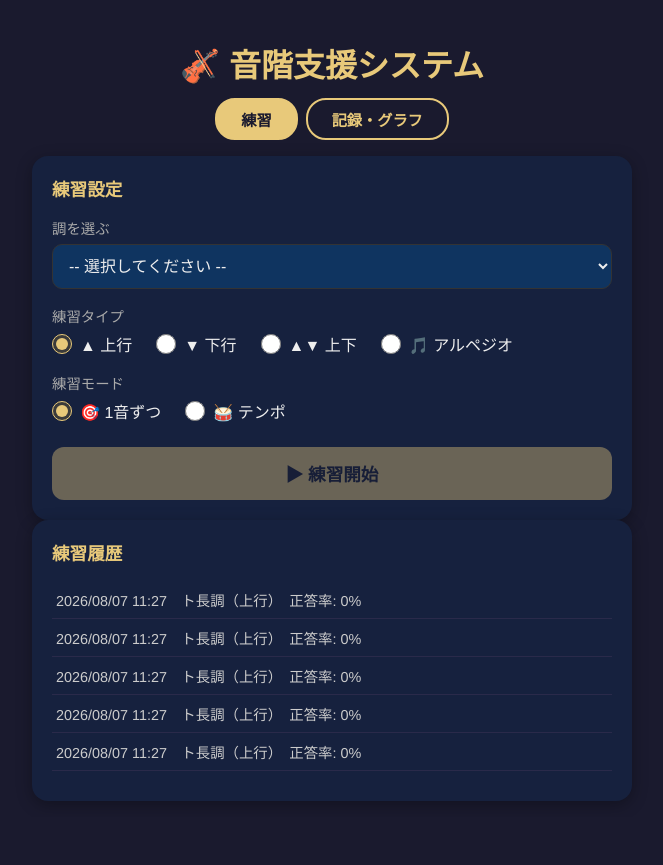
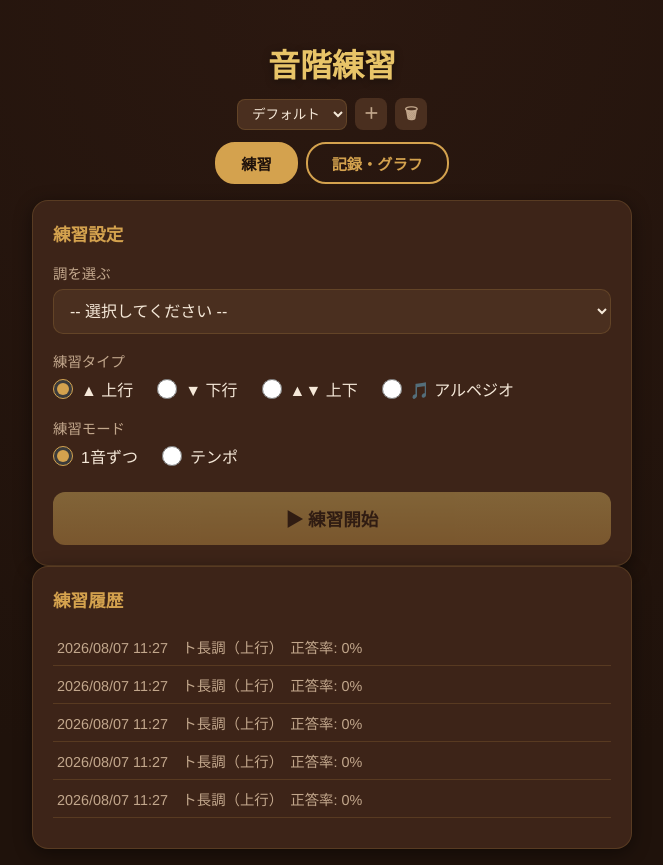
Before and after one commit to Ota5237/violin-practice-system, a Flask app: page / in a window 1280 px wide. Shown: the whole page, without its empty margins (308-971 px from the left). Before the commit the page ends 801 px from the top, so only its background shows below. Run offline with Flask 3, Linux system fonts and the light colour scheme; data comes from the database, SQL or seed files in the repository; both versions use the stored data as it was after the commit.

Commit message:
change program

```diff
--- a/app.py
+++ b/app.py
@@ -5,10 +5,19 @@ from datetime import datetime
 
 app = Flask(__name__)
 DB_PATH = os.path.join(os.path.dirname(__file__), 'database', 'history.db')
+DEFAULT_PROFILE_NAME = 'デフォルト'
 
 # ===== DB初期化 =====
 def init_db():
     with sqlite3.connect(DB_PATH) as conn:
+        conn.execute('''
+            CREATE TABLE IF NOT EXISTS profiles (
+                id         INTEGER PRIMARY KEY AUTOINCREMENT,
+                name       TEXT    NOT NULL UNIQUE,
+                created_at TEXT    NOT NULL
+            )
+        ''')
+
         conn.execute('''
             CREATE TABLE IF NOT EXISTS history (
                 id            INTEGER PRIMARY KEY AUTOINCREMENT,
@@ -23,7 +32,7 @@ def init_db():
             )
         ''')
 
-        # 旧スキーマ（mode/bpm等の列がない）のDBを移行
+        # 旧スキーマ（mode/bpm/profile_id等の列がない）のDBを移行
         existing_cols = {row[1] for row in conn.execute('PRAGMA table_info(history)')}
         migrations = {
             'mode':          "ALTER TABLE history ADD COLUMN mode TEXT NOT NULL DEFAULT 'step'",
@@ -31,10 +40,18 @@ def init_db():
             'notes_correct': "ALTER TABLE history ADD COLUMN notes_correct INTEGER NOT NULL DEFAULT 0",
             'notes_total':   "ALTER TABLE history ADD COLUMN notes_total INTEGER NOT NULL DEFAULT 0",
             'accuracy':      "ALTER TABLE history ADD COLUMN accuracy REAL NOT NULL DEFAULT 0.0",
+            'profile_id':    "ALTER TABLE history ADD COLUMN profile_id INTEGER NOT NULL DEFAULT 1",
         }
         for col, ddl in migrations.items():
             if col not in existing_cols:
                 conn.execute(ddl)
+
+        # プロフィールが1件もなければ、デフォルトプロフィール（id=1）を作成
+        if conn.execute('SELECT COUNT(*) FROM profiles').fetchone()[0] == 0:
+            conn.execute(
+                'INSERT INTO profiles (name, created_at) VALUES (?, ?)',
+                (DEFAULT_PROFILE_NAME, datetime.now().strftime('%Y/%m/%d %H:%M'))
+            )
 
         conn.commit()
 
@@ -43,13 +60,58 @@ def init_db():
 def home():
     return render_template('index.html')
 
+# ===== プロフィール一覧 =====
+@app.route('/api/profiles', methods=['GET'])
+def get_profiles():
+    with sqlite3.connect(DB_PATH) as conn:
+        conn.row_factory = sqlite3.Row
+        rows = conn.execute('SELECT * FROM profiles ORDER BY id').fetchall()
+    return jsonify([dict(row) for row in rows])
+
+# ===== プロフィール作成 =====
+@app.route('/api/profiles', methods=['POST'])
+def create_profile():
+    name = (request.get_json() or {}).get('name', '').strip()
+    if not name:
+        return jsonify({'error': '名前を入力してください'}), 400
+
+    created_at = datetime.now().strftime('%Y/%m/%d %H:%M')
+    try:
+        with sqlite3.connect(DB_PATH) as conn:
+            cur = conn.execute(
+                'INSERT INTO profiles (name, created_at) VALUES (?, ?)',
+                (name, created_at)
+            )
+            conn.commit()
+            profile_id = cur.lastrowid
+    except sqlite3.IntegrityError:
+        return jsonify({'error': 'その名前は既に使われています'}), 409
+
+    return jsonify({'id': profile_id, 'name': name, 'created_at': created_at}), 201
+
+# ===== プロフィール削除 =====
+@app.route('/api/profiles/<int:profile_id>', methods=['DELETE'])
+def delete_profile(profile_id):
+    with sqlite3.connect(DB_PATH) as conn:
+        count = conn.execute('SELECT COUNT(*) FROM profiles').fetchone()[0]
+        if count <= 1:
+            return jsonify({'error': '最後のプロフィールは削除できません'}), 400
+
+        conn.execute('DELETE FROM history WHERE profile_id = ?', (profile_id,))
+        conn.execute('DELETE FROM profiles WHERE id = ?', (profile_id,))
+        conn.commit()
+
+    return jsonify({'message': 'deleted'}), 200
+
 # ===== 履歴を取得 =====
 @app.route('/api/history', methods=['GET'])
 def get_history():
+    profile_id = request.args.get('profile_id', type=int, default=1)
     with sqlite3.connect(DB_PATH) as conn:
         conn.row_factory = sqlite3.Row
         rows = conn.execute(
-            'SELECT * FROM history ORDER BY id DESC LIMIT 100'
+            'SELECT * FROM history WHERE profile_id = ? ORDER BY id DESC LIMIT 100',
+            (profile_id,)
         ).fetchall()
     return jsonify([dict(row) for row in rows])
 
@@ -57,6 +119,7 @@ def get_history():
 @app.route('/api/history', methods=['POST'])
 def save_history():
     data         = request.get_json()
+    profile_id   = data.get('profile_id', 1)
     scale        = data.get('scale')
     direction    = data.get('direction')
     mode         = data.get('mode', 'step')
@@ -69,9 +132,9 @@ def save_history():
     with sqlite3.connect(DB_PATH) as conn:
         conn.execute('''
             INSERT INTO history
-              (scale, direction, mode, bpm, notes_correct, notes_total, accuracy, practiced_at)
-            VALUES (?, ?, ?, ?, ?, ?, ?, ?)
-        ''', (scale, direction, mode, bpm, notes_correct, notes_total, accuracy, practiced_at))
+              (profile_id, scale, direction, mode, bpm, notes_correct, notes_total, accuracy, practiced_at)
+            VALUES (?, ?, ?, ?, ?, ?, ?, ?, ?)
+        ''', (profile_id, scale, direction, mode, bpm, notes_correct, notes_total, accuracy, practiced_at))
         conn.commit()
 
     return jsonify({
@@ -81,17 +144,22 @@ def save_history():
         'time': practiced_at
     }), 201
 
-# ===== 履歴を全件削除 =====
+# ===== 履歴を全件削除（プロフィール単位） =====
 @app.route('/api/history', methods=['DELETE'])
 def clear_history():
+    profile_id = request.args.get('profile_id', type=int)
+    if profile_id is None:
+        return jsonify({'error': 'profile_id is required'}), 400
+
     with sqlite3.connect(DB_PATH) as conn:
-        conn.execute('DELETE FROM history')
+        conn.execute('DELETE FROM history WHERE profile_id = ?', (profile_id,))
         conn.commit()
     return jsonify({'message': 'deleted'}), 200
 
 # ===== グラフ用統計データ =====
 @app.route('/api/stats', methods=['GET'])
 def get_stats():
+    profile_id = request.args.get('profile_id', type=int, default=1)
     with sqlite3.connect(DB_PATH) as conn:
         conn.row_factory = sqlite3.Row
 
@@ -102,10 +170,11 @@ def get_stats():
                 COUNT(*) as count,
                 ROUND(AVG(accuracy), 1) as avg_accuracy
             FROM history
+            WHERE profile_id = ?
             GROUP BY date
             ORDER BY date DESC
             LIMIT 30
-        ''').fetchall()
+        ''', (profile_id,)).fetchall()
 
         # 調ごとの平均正答率
         by_scale = conn.execute('''
@@ -114,9 +183,10 @@ def get_stats():
                 COUNT(*) as count,
                 ROUND(AVG(accuracy), 1) as avg_accuracy
             FROM history
+            WHERE profile_id = ?
             GROUP BY scale
             ORDER BY avg_accuracy DESC
-        ''').fetchall()
+        ''', (profile_id,)).fetchall()
 
     return jsonify({
         'daily': [dict(r) for r in daily],
--- a/static/js/app.js
+++ b/static/js/app.js
@@ -1,11 +1,13 @@
 const detector = new PitchDetector();
-let scalesData    = {};
-let practiceNotes = [];
-let currentIndex  = 0;
-let isPracticing  = false;
+let scalesData      = {};
+let practiceNotes   = [];
+let currentIndex    = 0;
+let isPracticing    = false;
+let currentProfileId = null;
 
 // テンポモード用
 let tempoInterval  = null;
+let countTimer     = null;
 let notesCorrect   = 0;
 let detectedFreqNow = null;
 
@@ -102,13 +104,14 @@ function startTempoMode() {
   });
 
   // カウントダウン
-  const countTimer = setInterval(() => {
+  countTimer = setInterval(() => {
     if (countdown > 0) {
       countdownEl.textContent = countdown;
       playClick(true); // 強拍
       countdown--;
     } else {
       clearInterval(countTimer);
+      countTimer = null;
       countdownEl.style.display = 'none';
       isPracticing = true;
       showCurrentNote();
@@ -229,7 +232,8 @@ async function completePractice() {
 
   const entry = await saveHistory({
     scale: scaleKey, direction: dirLabel, mode,
-    bpm, notes_correct: notesCorrect, notes_total: practiceNotes.length
+    bpm, notes_correct: notesCorrect, notes_total: practiceNotes.length,
+    profile_id: currentProfileId
   });
   addHistoryItem(entry);
 
@@ -251,6 +255,7 @@ function stopPractice() {
   detector.stop();
   isPracticing = false;
   if (tempoInterval) { clearInterval(tempoInterval); tempoInterval = null; }
+  if (countTimer)    { clearInterval(countTimer);    countTimer = null; }
   document.getElementById('setupCard').style.display    = 'block';
   document.getElementById('practiceCard').style.display = 'none';
   document.getElementById('completeCard').style.display = 'none';
@@ -268,9 +273,12 @@ function addHistoryItem(entry) {
 }
 
 async function renderHistory() {
-  const history = await getHistory();
+  const history = await getHistory(currentProfileId);
   const list = document.getElementById('historyList');
-  if (history.length === 0) return;
+  if (history.length === 0) {
+    list.innerHTML = '<li class="history-empty">まだ履歴がありません</li>';
+    return;
+  }
   list.innerHTML = history.map(e => {
     const acc = e.mode === 'tempo' ? `　正答率: ${e.accuracy}%` : '';
     return `<li>${e.practiced_at}　${e.scale}（${e.direction}）${acc}</li>`;
@@ -283,7 +291,7 @@ async function renderHistory() {
 const charts = { accuracy: null, daily: null, scale: null };
 
 async function renderStats() {
-  const data   = await getStats();
+  const data   = await getStats(currentProfileId);
   const daily  = [...data.daily].reverse();
   const scales = data.by_scale;
 
@@ -300,8 +308,8 @@ async function renderStats() {
       datasets: [{
         label: '平均正答率 (%)',
         data: daily.map(d => d.avg_accuracy),
-        borderColor: '#e8c97a',
-        backgroundColor: 'rgba(232,201,122,0.15)',
+        borderColor: '#e8c468',
+        backgroundColor: 'rgba(232,196,104,0.15)',
         tension: 0.3, fill: true
       }]
     },
@@ -317,11 +325,11 @@ async function renderStats() {
       datasets: [{
         label: '練習回数',
         data: daily.map(d => d.count),
-        backgroundColor: 'rgba(46,204,113,0.7)',
+        backgroundColor: 'rgba(127,166,104,0.75)',
         borderRadius: 6
       }]
     },
-    options: chartOptions('回数')
+    options: chartOptions('回数', undefined, undefined, true)
   });
 
   // 調ごとの正答率
@@ -333,7 +341,7 @@ async function renderStats() {
       datasets: [{
         label: '平均正答率 (%)',
         data: scales.map(s => s.avg_accuracy),
-        backgroundColor: 'rgba(52,152,219,0.7)',
+        backgroundColor: 'rgba(179,80,90,0.75)',
         borderRadius: 6
       }]
     },
@@ -341,15 +349,16 @@ async function renderStats() {
   });
 }
 
-function chartOptions(yLabel, min, max) {
+function chartOptions(yLabel, min, max, integer = false) {
   return {
     responsive: true,
-    plugins: { legend: { labels: { color: '#eee' } } },
+    plugins: { legend: { labels: { color: '#f5e8d8' } } },
     scales: {
-      x: { ticks: { color: '#aaa' }, grid: { color: '#2a2a4a' } },
+      x: { ticks: { color: '#c2a78c' }, grid: { color: 'rgba(212,162,78,0.12)' } },
       y: {
-        ticks: { color: '#aaa' }, grid: { color: '#2a2a4a' },
-        title: { display: true, text: yLabel, color: '#aaa' },
+        ticks: { color: '#c2a78c', precision: integer ? 0 : undefined },
+        grid: { color: 'rgba(212,162,78,0.12)' },
+        title: { display: true, text: yLabel, color: '#c2a78c' },
         min, max
       }
     }
@@ -405,7 +414,7 @@ document.getElementById('retryBtn').addEventListener('click', () => {
 
 async function clearAllHistory() {
   if (!confirm('履歴を全件削除しますか？')) return;
-  await clearHistory();
+  await clearHistory(currentProfileId);
   document.getElementById('historyList').innerHTML =
     '<li class="history-empty">まだ履歴がありません</li>';
   if (statsLoaded) renderStats();
@@ -414,7 +423,71 @@ async function clearAllHistory() {
 document.getElementById('clearStatsBtn').addEventListener('click', clearAllHistory);
 
 // ===========================
+// プロフィール管理
+// ===========================
+const PROFILE_STORAGE_KEY = 'violinapp_profile_id';
+
+function renderProfileSelect(profiles) {
+  const select = document.getElementById('profileSelect');
+  select.innerHTML = profiles.map(p =>
+    `<option value="${p.id}" ${p.id === currentProfileId ? 'selected' : ''}>${p.name}</option>`
+  ).join('');
+}
+
+async function initProfiles() {
+  const profiles = await getProfiles();
+  const saved = parseInt(localStorage.getItem(PROFILE_STORAGE_KEY), 10);
+  const match = profiles.find(p => p.id === saved);
+  currentProfileId = match ? match.id : profiles[0].id;
+  renderProfileSelect(profiles);
+  await renderHistory();
+}
+
+document.getElementById('profileSelect').addEventListener('change', async (e) => {
+  currentProfileId = parseInt(e.target.value, 10);
+  localStorage.setItem(PROFILE_STORAGE_KEY, currentProfileId);
+  await renderHistory();
+  if (statsLoaded) await renderStats();
+});
+
+document.getElementById('addProfileBtn').addEventListener('click', async () => {
+  const name = prompt('新しいプロフィール名を入力してください');
+  if (!name || !name.trim()) return;
+  try {
+    const profile = await createProfile(name.trim());
+    currentProfileId = profile.id;
+    localStorage.setItem(PROFILE_STORAGE_KEY, currentProfileId);
+    renderProfileSelect(await getProfiles());
+    await renderHistory();
+    if (statsLoaded) await renderStats();
+  } catch (err) {
+    alert(err.message);
+  }
+});
+
+document.getElementById('deleteProfileBtn').addEventListener('click', async () => {
+  const profiles = await getProfiles();
+  if (profiles.length <= 1) {
+    alert('最後のプロフィールは削除できません');
+    return;
+  }
+  const current = profiles.find(p => p.id === currentProfileId);
+  if (!confirm(`プロフィール「${current?.name}」と、その練習履歴を削除しますか？`)) return;
+  try {
+    await deleteProfile(currentProfileId);
+    const remaining = await getProfiles();
+    currentProfileId = remaining[0].id;
+    localStorage.setItem(PROFILE_STORAGE_KEY, currentProfileId);
+    renderProfileSelect(remaining);
+    await renderHistory();
+    if (statsLoaded) await renderStats();
+  } catch (err) {
+    alert(err.message);
+  }
+});
+
+// ===========================
 // 初期化
 // ===========================
 loadScales();
-renderHistory();
+initProfiles();
--- a/static/js/storage.js
+++ b/static/js/storage.js
@@ -1,5 +1,28 @@
-async function getHistory() {
-  const res = await fetch('/api/history');
+async function getProfiles() {
+  const res = await fetch('/api/profiles');
+  return await res.json();
+}
+
+async function createProfile(name) {
+  const res = await fetch('/api/profiles', {
+    method: 'POST',
+    headers: { 'Content-Type': 'application/json' },
+    body: JSON.stringify({ name })
+  });
+  const data = await res.json();
+  if (!res.ok) throw new Error(data.error || 'プロフィールの作成に失敗しました');
+  return data;
+}
+
+async function deleteProfile(profileId) {
+  const res = await fetch(`/api/profiles/${profileId}`, { method: 'DELETE' });
+  const data = await res.json();
+  if (!res.ok) throw new Error(data.error || 'プロフィールの削除に失敗しました');
+  return data;
+}
+
+async function getHistory(profileId) {
+  const res = await fetch(`/api/history?profile_id=${profileId}`);
   return await res.json();
 }
 
@@ -12,11 +35,11 @@ async function saveHistory(data) {
   return await res.json();
 }
 
-async function clearHistory() {
-  await fetch('/api/history', { method: 'DELETE' });
+async function clearHistory(profileId) {
+  await fetch(`/api/history?profile_id=${profileId}`, { method: 'DELETE' });
 }
 
-async function getStats() {
-  const res = await fetch('/api/stats');
+async function getStats(profileId) {
+  const res = await fetch(`/api/stats?profile_id=${profileId}`);
   return await res.json();
 }
--- a/static/style.css
+++ b/static/style.css
@@ -1,16 +1,73 @@
+:root {
+  /* ヴァイオリンの木目・ニス・弦をイメージした配色 */
+  --bg-deep:        #1f120b;   /* 深いウォルナット */
+  --bg-body:        #2b1810;   /* ボディ背景（濃い木目） */
+  --bg-card:        #3d2418;   /* マホガニー（カード） */
+  --bg-input:       #4a2f1f;   /* 表板より少し明るい木 */
+  --border-soft:    rgba(212, 162, 78, 0.18);
+
+  --gold:           #d4a24e;   /* ニスのゴールド */
+  --gold-bright:    #e8c468;   /* 明るいゴールド（ハイライト） */
+  --burgundy:       #8b3a42;   /* 深紅（f字孔・裏板の赤み） */
+  --burgundy-bright:#b3505a;
+
+  --text-primary:   #f5e8d8;   /* アイボリー */
+  --text-secondary: #c2a78c;   /* くすんだタン */
+  --text-muted:     #8a7160;   /* 暗めのタン */
+
+  --success:        #7fa668;   /* 松葉のグリーン */
+  --warning:        #d68910;   /* アンバー */
+  --danger:         #b3505a;   /* 深紅寄りの赤 */
+}
+
 * { box-sizing: border-box; margin: 0; padding: 0; }
 
 body {
   font-family: 'Helvetica Neue', Arial, 'Hiragino Kaku Gothic ProN', sans-serif;
-  background: #1a1a2e;
-  color: #eee;
+  background: radial-gradient(circle at top, var(--bg-body), var(--bg-deep) 75%);
+  color: var(--text-primary);
   min-height: 100vh;
   padding: 16px;
 }
 
 header { text-align: center; padding: 24px 0 16px; }
-header h1 { font-size: 2rem; color: #e8c97a; }
-header .subtitle { font-size: 0.9rem; color: #aaa; margin-top: 4px; }
+header h1 {
+  font-family: Georgia, 'Hiragino Mincho ProN', serif;
+  font-size: 2rem;
+  color: var(--gold-bright);
+  text-shadow: 0 2px 8px rgba(0,0,0,0.4);
+}
+header .subtitle { font-size: 0.9rem; color: var(--text-secondary); margin-top: 4px; }
+
+.profile-bar {
+  display: flex;
+  justify-content: center;
+  align-items: center;
+  gap: 8px;
+  margin-top: 12px;
+}
+.profile-bar select {
+  width: auto;
+  max-width: 200px;
+  padding: 6px 10px;
+  font-size: 0.85rem;
+  border-radius: 8px;
+  border: 1px solid var(--border-soft);
+  background: var(--bg-input);
+  color: var(--text-primary);
+}
+.btn-icon {
+  width: 32px; height: 32px;
+  padding: 0;
+  margin: 0;
+  border-radius: 8px;
+  background: var(--bg-input);
+  color: var(--text-secondary);
+  font-size: 0.95rem;
+  line-height: 1;
+  flex-shrink: 0;
+}
+.btn-icon:hover { color: var(--gold-bright); }
 
 main {
   max-width: 600px;
@@ -21,30 +78,31 @@ main {
 }
 
 .card {
-  background: #16213e;
+  background: var(--bg-card);
+  border: 1px solid var(--border-soft);
   border-radius: 16px;
   padding: 20px;
-  box-shadow: 0 4px 16px rgba(0,0,0,0.3);
+  box-shadow: 0 4px 18px rgba(0,0,0,0.45);
 }
 
-.card h2 { font-size: 1.1rem; color: #e8c97a; margin-bottom: 16px; }
+.card h2 { font-size: 1.1rem; color: var(--gold); margin-bottom: 16px; }
 
 .select-group { margin-bottom: 16px; }
-.select-group > label { display: block; font-size: 0.9rem; color: #aaa; margin-bottom: 6px; }
+.select-group > label { display: block; font-size: 0.9rem; color: var(--text-secondary); margin-bottom: 6px; }
 
 select {
   width: 100%;
   padding: 12px;
   border-radius: 10px;
-  border: 1px solid #333;
-  background: #0f3460;
-  color: #eee;
+  border: 1px solid var(--border-soft);
+  background: var(--bg-input);
+  color: var(--text-primary);
   font-size: 1rem;
 }
 
 .radio-group { display: flex; gap: 24px; }
 .radio-group label { display: flex; align-items: center; gap: 8px; font-size: 1rem; cursor: pointer; }
-.radio-group input[type="radio"] { width: 20px; height: 20px; accent-color: #e8c97a; }
+.radio-group input[type="radio"] { width: 20px; height: 20px; accent-color: var(--gold); }
 
 button {
   font-size: 1.1rem;
@@ -58,9 +116,9 @@ button {
 }
 
 button:disabled { opacity: 0.4; cursor: not-allowed; }
-.btn-primary  { background: #e8c97a; color: #1a1a2e; }
-.btn-secondary{ background: #444;    color: #eee; }
-.btn-danger   { background: #c0392b; color: #fff; margin-top: 12px; }
+.btn-primary  { background: linear-gradient(180deg, var(--gold-bright), var(--gold)); color: var(--bg-deep); }
+.btn-secondary{ background: var(--bg-input); color: var(--text-primary); }
+.btn-danger   { background: var(--burgundy); color: var(--text-primary); margin-top: 12px; }
 .btn-sm       { width: auto; font-size: 0.85rem; padding: 8px 16px; margin: 16px auto 0; display: block; }
 
 .scale-progress {
@@ -74,69 +132,69 @@ button:disabled { opacity: 0.4; cursor: not-allowed; }
 .progress-dot {
   width: 36px; height: 36px;
   border-radius: 50%;
-  background: #333;
+  background: var(--bg-input);
   display: flex; align-items: center; justify-content: center;
-  font-size: 0.75rem; color: #aaa;
+  font-size: 0.75rem; color: var(--text-secondary);
   transition: all 0.3s;
 }
 
-.progress-dot.done    { background: #2ecc71; color: #fff; }
-.progress-dot.current { background: #e8c97a; color: #1a1a2e; font-weight: bold; transform: scale(1.2); }
+.progress-dot.done    { background: var(--success); color: var(--bg-deep); }
+.progress-dot.current { background: var(--gold-bright); color: var(--bg-deep); font-weight: bold; transform: scale(1.2); }
 
-.result-note  { font-size: 5rem; font-weight: bold; color: #e8c97a; text-align: center; }
-.result-label { font-size: 1rem; color: #aaa; text-align: center; margin: 4px 0; }
-.result-freq  { font-size: 0.9rem; color: #666; text-align: center; margin-bottom: 8px; }
+.result-note  { font-size: 5rem; font-weight: bold; color: var(--gold-bright); text-align: center; text-shadow: 0 2px 10px rgba(0,0,0,0.4); }
+.result-label { font-size: 1rem; color: var(--text-secondary); text-align: center; margin: 4px 0; }
+.result-freq  { font-size: 0.9rem; color: var(--text-muted); text-align: center; margin-bottom: 8px; }
 
 .result-status {
   font-size: 1.4rem; font-weight: bold;
   text-align: center; min-height: 2rem; margin-bottom: 8px;
 }
 
-.result-status.correct { color: #2ecc71; }
-.result-status.close   { color: #f39c12; }
-.result-status.wrong   { color: #e74c3c; }
+.result-status.correct { color: var(--success); }
+.result-status.close   { color: var(--warning); }
+.result-status.wrong   { color: var(--danger); }
 
-.fingering-info { font-size: 0.95rem; color: #aaa; text-align: center; margin-bottom: 16px; }
+.fingering-info { font-size: 0.95rem; color: var(--text-secondary); text-align: center; margin-bottom: 16px; }
 
 .complete-card { text-align: center; padding: 40px 20px; }
 .complete-icon { font-size: 4rem; margin-bottom: 16px; }
-.complete-card h2 { font-size: 2rem; color: #2ecc71; margin-bottom: 12px; }
-.complete-card p  { color: #aaa; margin-bottom: 24px; }
+.complete-card h2 { font-size: 2rem; color: var(--success); margin-bottom: 12px; }
+.complete-card p  { color: var(--text-secondary); margin-bottom: 24px; }
 
 .history-list { list-style: none; max-height: 200px; overflow-y: auto; }
-.history-list li { padding: 8px 4px; border-bottom: 1px solid #2a2a4a; font-size: 0.9rem; color: #ccc; }
-.history-empty { color: #666; text-align: center; padding: 16px; }
+.history-list li { padding: 8px 4px; border-bottom: 1px solid var(--border-soft); font-size: 0.9rem; color: var(--text-secondary); }
+.history-empty { color: var(--text-muted); text-align: center; padding: 16px; }
 
 /* ===== タブナビ ===== */
 .tab-nav { display: flex; justify-content: center; gap: 8px; margin-top: 12px; }
 .tab-btn {
-  padding: 8px 24px; border-radius: 20px; border: 2px solid #e8c97a;
-  background: transparent; color: #e8c97a; font-size: 0.95rem;
+  padding: 8px 24px; border-radius: 20px; border: 2px solid var(--gold);
+  background: transparent; color: var(--gold); font-size: 0.95rem;
   cursor: pointer; font-weight: bold; width: auto; margin: 0;
 }
-.tab-btn.active { background: #e8c97a; color: #1a1a2e; }
+.tab-btn.active { background: var(--gold); color: var(--bg-deep); }
 
 /* ===== モードバッジ ===== */
 .mode-badge {
-  text-align: center; font-size: 0.85rem; color: #e8c97a;
-  background: #0f3460; border-radius: 8px; padding: 4px 12px;
+  text-align: center; font-size: 0.85rem; color: var(--gold-bright);
+  background: var(--bg-input); border-radius: 8px; padding: 4px 12px;
   margin-bottom: 12px; display: inline-block; width: 100%;
 }
 
 /* ===== カウントダウン ===== */
 .countdown {
-  font-size: 5rem; font-weight: bold; color: #e74c3c;
+  font-size: 5rem; font-weight: bold; color: var(--burgundy-bright);
   text-align: center; margin: 8px 0;
 }
 
 /* ===== 正答率表示 ===== */
 .accuracy-display { text-align: center; margin: 16px 0; }
-.accuracy-num { font-size: 4rem; font-weight: bold; color: #2ecc71; }
-.accuracy-label { font-size: 1rem; color: #aaa; }
+.accuracy-num { font-size: 4rem; font-weight: bold; color: var(--success); }
+.accuracy-label { font-size: 1rem; color: var(--text-secondary); }
 
 /* ===== BPMスライダー ===== */
 input[type="range"] {
-  width: 100%; accent-color: #e8c97a;
+  width: 100%; accent-color: var(--gold);
   height: 6px; margin-top: 8px;
 }
 
--- a/templates/index.html
+++ b/templates/index.html
@@ -3,14 +3,19 @@
 <head>
   <meta charset="UTF-8">
   <meta name="viewport" content="width=device-width, initial-scale=1.0">
-  <title>音階支援システム</title>
+  <title>音階練習</title>
   <link rel="stylesheet" href="{{ url_for('static', filename='style.css') }}">
   <script src="https://cdn.jsdelivr.net/npm/chart.js"></script>
 </head>
 <body>
 
   <header>
-    <h1>🎻 音階支援システム</h1>
+    <h1>音階練習</h1>
+    <div class="profile-bar">
+      <select id="profileSelect"></select>
+      <button id="addProfileBtn" class="btn-icon" title="プロフィールを追加">＋</button>
+      <button id="deleteProfileBtn" class="btn-icon" title="プロフィールを削除">🗑</button>
+    </div>
     <nav class="tab-nav">
       <button class="tab-btn active" data-tab="practice">練習</button>
       <button class="tab-btn" data-tab="stats">記録・グラフ</button>
@@ -51,8 +56,8 @@
         <div class="select-group">
           <label>練習モード</label>
           <div class="radio-group">
-            <label><input type="radio" name="mode" value="step" checked> 🎯 1音ずつ</label>
-            <label><input type="radio" name="mode" value="tempo"> 🥁 テンポ</label>
+            <label><input type="radio" name="mode" value="step" checked>1音ずつ</label>
+            <label><input type="radio" name="mode" value="tempo">テンポ</label>
           </div>
         </div>
 
```
Also changed, not shown: database/history.db.
